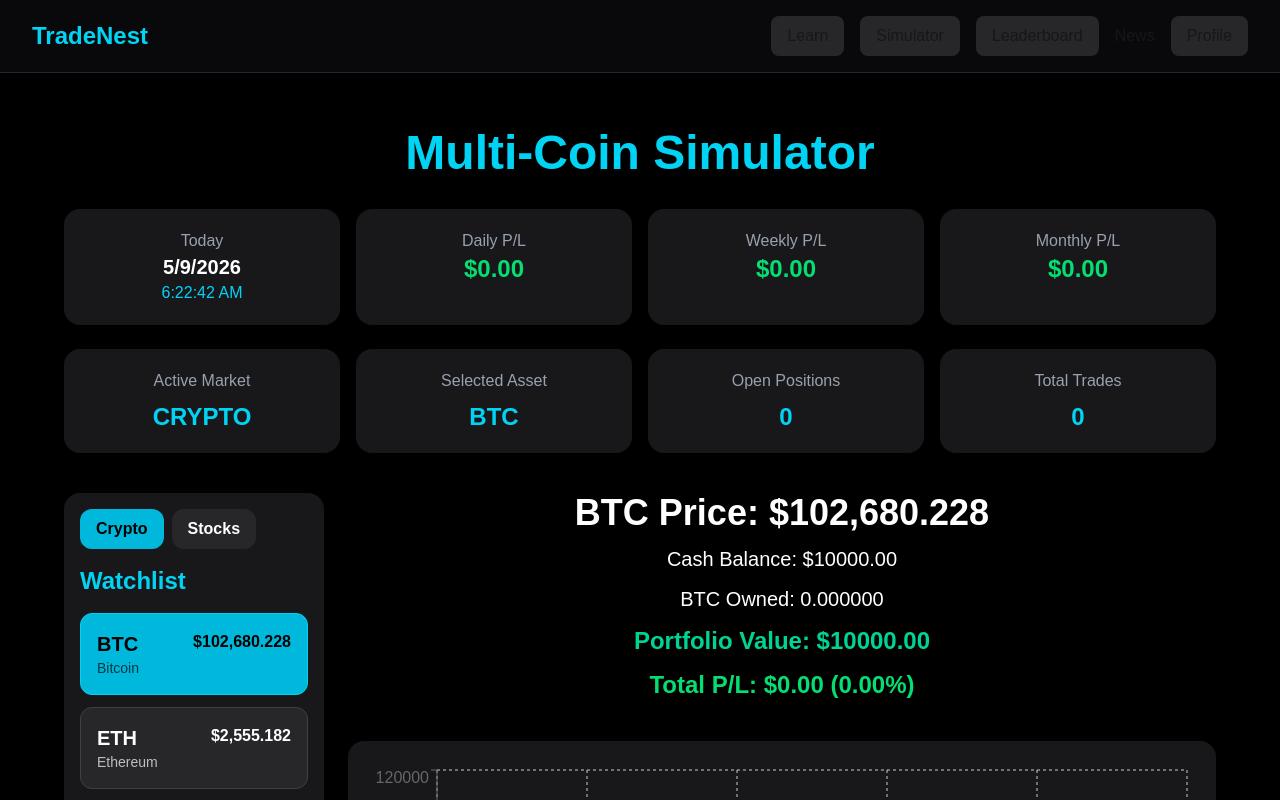
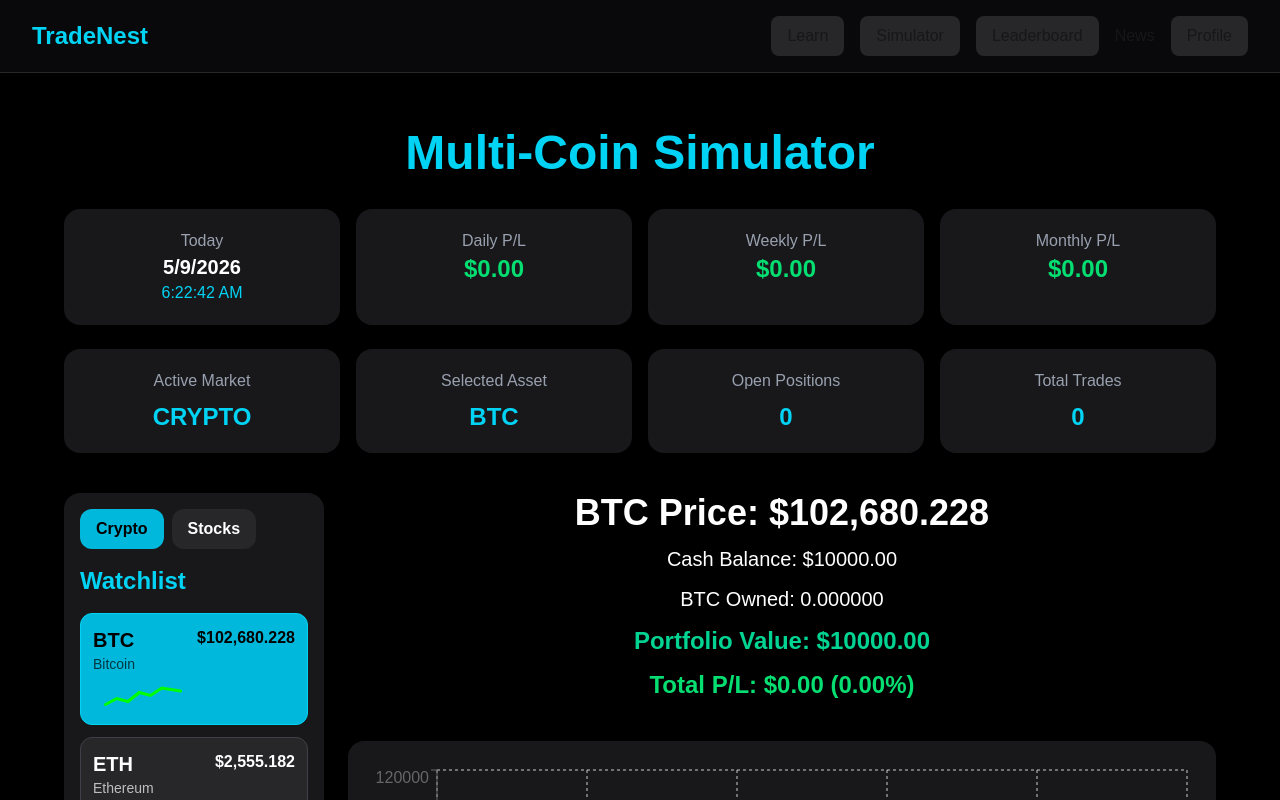
Before and after one commit to fernandoperez704-byte/tradenest, a Next.js app: page /simulator in a window 1280 px wide. Shown: the top 800 px of the page. Built offline with nearby package versions, Linux system fonts and the light colour scheme.

Commit message:
add animated mini charts

```diff
--- a/app/simulator/page.tsx
+++ b/app/simulator/page.tsx
@@ -360,19 +360,46 @@ export default function SimulatorPage() {
                 <button
                   key={coin.symbol}
                   onClick={() => setSelectedCoin(coin.symbol)}
-                  className={`w-full rounded-xl border p-4 text-left ${
+                  className={`w-full rounded-xl border p-3 text-left ${
                     selectedCoin === coin.symbol
                       ? "border-cyan-400 bg-cyan-500 text-black"
                       : "border-zinc-700 bg-zinc-800"
                   }`}
                 >
-                  <div className="flex justify-between">
+<div className="flex items-start justify-between">
   <div>
     <p className="text-xl font-bold">{coin.symbol}</p>
     <p className="text-sm opacity-70">{coin.name}</p>
   </div>
 
   <p className="font-bold">${coin.price.toLocaleString()}</p>
+</div>
+
+<div className="mt-2 overflow-hidden">
+  <svg
+  viewBox="0 0 100 40"
+  width="100"
+  height="30"
+>
+ <polyline
+  points={`0,30 15,22 30,26 45,14 60,18 75,8 100,12`}
+  fill="none"
+  stroke="lime"
+  strokeWidth="4"
+  strokeLinecap="round"
+>
+  <animate
+    attributeName="points"
+    dur="2s"
+    repeatCount="indefinite"
+    values="
+      0,30 15,22 30,26 45,14 60,18 75,8 100,12;
+      0,25 15,28 30,18 45,22 60,10 75,16 100,8;
+      0,30 15,22 30,26 45,14 60,18 75,8 100,12
+    "
+  />
+</polyline>
+  </svg>
 </div>
                 </button>
               ))}
```
Lines whose indentation alone changed are shown as unchanged.
